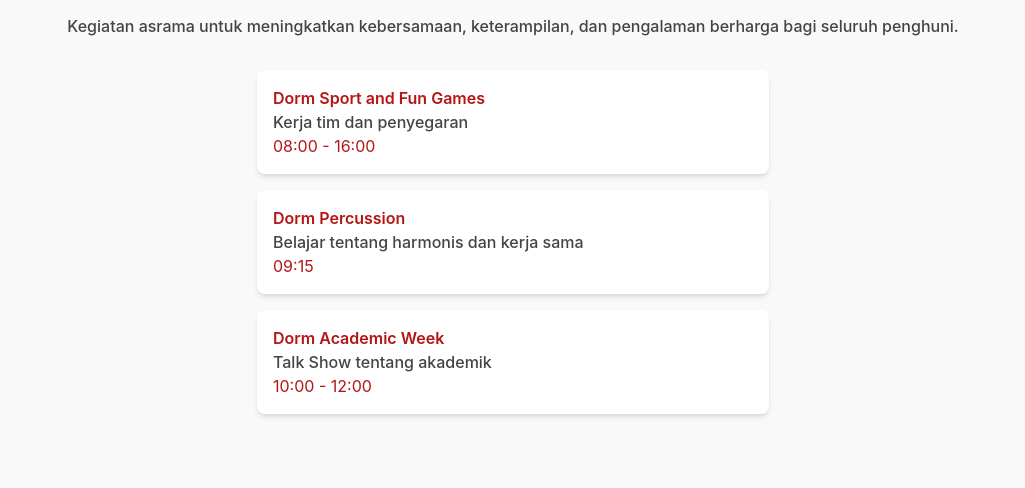
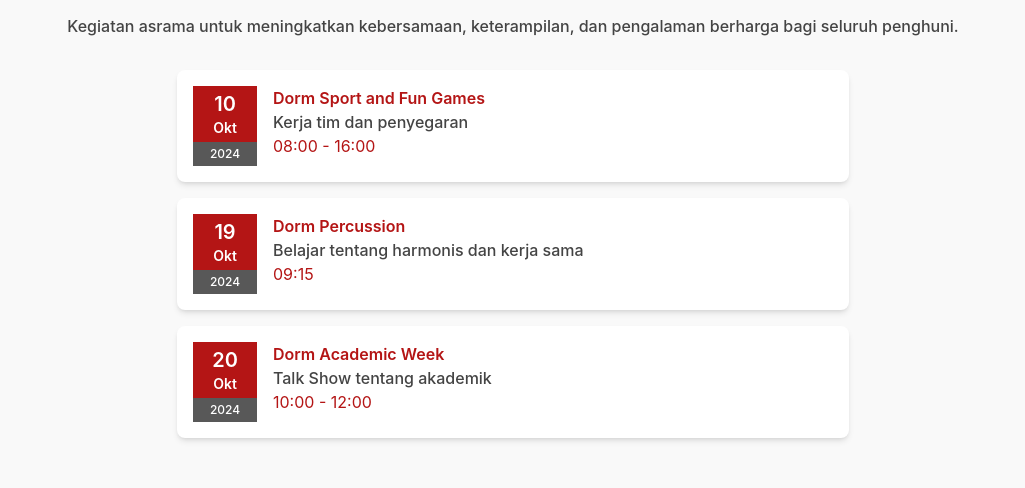
Before and after one commit to dnddsf3/IMPAL, a React (Vite) app in the folder tubes-impal/: page / in a window 1280 px wide. Shown: the part 2126-2614 px from the top of the page, without its empty margins (127-1152 px from the left). Built offline with nearby package versions, Linux system fonts and the light colour scheme.

Commit message:
landing & signup
signup masih belum rapi kalau ada error message

```diff
--- a/tubes-impal/src/Pages/Landing.jsx
+++ b/tubes-impal/src/Pages/Landing.jsx
@@ -124,7 +124,7 @@ const Landing = () => {
           className="hero-image w-full h-auto max-h-[80vh] object-cover absolute inset-0"
         />
         <div className="absolute inset-0 bg-black bg-opacity-50 flex items-center justify-center max-h-[80vh]">
-          <h1 className="text-3xl font-bold text-white mt-16">TELKOM UNIVERSITY DORMITORY</h1>
+          <h1 className="text-3xl font-bold text-white mt-24">TELKOM UNIVERSITY DORMITORY</h1>
         </div>
       </div>
       </section>
@@ -193,7 +193,58 @@ const Landing = () => {
       </div>
     </section>
 
+    <section className="activities py-12 px-4">
+      <h2 className="text-2xl font-bold text-center text-[#B41515]">KEGIATAN ASRAMA</h2>
+      <p className="text-4x1 mt-4 font-medium text-center text-[#444444]">
+        Kegiatan asrama untuk meningkatkan kebersamaan, keterampilan, dan pengalaman berharga bagi seluruh penghuni.
+      </p>
+      <div className="activity-list flex flex-col items-center mt-8 space-y-4">
+        <div className="activity flex bg-white p-4 rounded-lg shadow-md w-full max-w-2xl">
+          <div className="date-box flex flex-col items-center bg-[#B41515] text-white font-semibold w-16 h-20 mr-4">
+            <p className="text-xl mt-1">10</p>
+            <p className="text-sm">Okt</p>
+            <div className="year-box bg-[#585858] text-white text-xs font-medium w-full h-6 text-center mt-1 py-1">
+              2024
+            </div>
+          </div>
+          <div className="details">
+            <h3 className="font-semibold text-[#B41515]">Dorm Sport and Fun Games</h3>
+            <p className="font-medium text-[#444444]">Kerja tim dan penyegaran</p>
+            <p className="text-[#B41515]">08:00 - 16:00</p>
+          </div>
+        </div>
+        <div className="activity flex bg-white p-4 rounded-lg shadow-md w-full max-w-2xl">
+          <div className="date-box flex flex-col items-center bg-[#B41515] text-white font-semibold w-16 h-20 mr-4">
+            <p className="text-xl mt-1">19</p>
+            <p className="text-sm">Okt</p>
+            <div className="year-box bg-[#585858] text-white text-xs font-medium w-full h-6 text-center mt-1 py-1">
+              2024
+            </div>
+          </div>
+          <div className="details">
+            <h3 className="font-semibold text-[#B41515]">Dorm Percussion</h3>
+            <p className="font-medium text-[#444444]">Belajar tentang harmonis dan kerja sama</p>
+            <p className="text-[#B41515]">09:15</p>
+          </div>
+        </div>
+        <div className="activity flex bg-white p-4 rounded-lg shadow-md w-full max-w-2xl">
+          <div className="date-box flex flex-col items-center bg-[#B41515] text-white font-semibold w-16 h-20 mr-4">
+            <p className="text-xl mt-1">20</p>
+            <p className="text-sm">Okt</p>
+            <div className="year-box bg-[#585858] text-white text-xs font-medium w-full h-6 text-center mt-1 py-1">
+              2024
+            </div>
+          </div>
+          <div className="details">
+            <h3 className="font-semibold text-[#B41515]">Dorm Academic Week</h3>
+            <p className="font-medium text-[#444444]">Talk Show tentang akademik</p>
+            <p className="text-[#B41515]">10:00 - 12:00</p>
+          </div>
+        </div>
+      </div>
+    </section>
 
+    {/*
     <section className="activities py-12 px-4">
       <h2 className="text-2xl font-bold text-center text-[#B41515]">KEGIATAN ASRAMA</h2>
       <p className="text-4x1 mt-4 font-medium text-center text-[#444444]">Kegiatan asrama untuk meningkatkan kebersamaan, keterampilan, dan pengalaman berharga bagi seluruh penghuni.</p>
@@ -215,6 +266,7 @@ const Landing = () => {
         </div>
       </div>
     </section>
+    */}
 
     <section className="map-section py-12 px-48 relative flex items-center justify-between">
       <div className="map-container">
--- a/tubes-impal/src/Pages/Profile.jsx
+++ b/tubes-impal/src/Pages/Profile.jsx
@@ -247,9 +247,13 @@ const Profile = () => {
                 <button className="w-full text-left px-4 py-3 hover:bg-gray-50">Terms and conditions</button>
                 <button className="w-full text-left px-4 py-3 hover:bg-gray-50">Privacy policy</button>
                 <button className="w-full text-left px-4 py-3 hover:bg-gray-50">Change password</button>
-              <button className="w-full text-left px-4 py-3 hover:bg-gray-50">Log out</button>
+                <button
+                  className="w-full text-left px-4 py-3 hover:bg-gray-50"
+                  onClick={() => navigate('/login')}
+                >
+                  Log out
+                </button>
               </div>
-
             )}
 
             {activeTab === 'notifications' && (
--- a/tubes-impal/src/Pages/Signup.jsx
+++ b/tubes-impal/src/Pages/Signup.jsx
@@ -26,7 +26,7 @@ function Signup() {
 
     // Validasi email
     if (!email.includes('@') || !email.includes('student.telkomuniversity.ac.id')) {
-      setError('Email tidak valid! Harus menggunakan domain @student.telkomuniversity.ac.id');
+      setError('Email harus menggunakan domain @student.telkomuniversity.ac.id');
       return;
     }
 
@@ -91,7 +91,7 @@ function Signup() {
             />
           </div>
           {error && <p className="error-message">{error}</p>}
-          <button type="submit" className="signup-button">Sign Up</button>
+          <button type="submit" className="signup-buttonn">Sign Up</button>
         </form>
       </div>
     </div>
--- a/tubes-impal/src/Pages/WelDay.jsx
+++ b/tubes-impal/src/Pages/WelDay.jsx
@@ -141,9 +141,9 @@ const WelDay = () => {
 
       <div className="content bg-white shadow-md rounded-lg mt-8 w-11/12 max-w-4xl">
         <img
-          src="https://via.placeholder.com/800x400"
+          src="https://smb.telkomuniversity.ac.id/wp-content/uploads/2023/05/Asrama-1.jpg"
           alt="Welcoming Day"
-          className="rounded-t-lg w-full"
+          className="rounded-t-lg w-[900px] h-[450px] object-cover"
         />
         <div className="p-6 text-justify">
           <h1 className="text-3xl font-bold mb-2 text-[#B41515]">Welcoming Day</h1>
--- a/tubes-impal/src/dinda.css
+++ b/tubes-impal/src/dinda.css
@@ -13,7 +13,7 @@
 }
 
 body {
-  font-family: "Arial", sans-serif;
+  font-family: "OnestFont", sans-serif;
   background-color: #f8f9fa;
 }
 
@@ -58,7 +58,7 @@ body {
   margin-bottom: 15px;
   width: 100%;
 }
-
+/*
 .input-field {
   width: 100%;
   padding: 15px;
@@ -68,6 +68,7 @@ body {
   font-size: 14px;
   color: #333;
 }
+*/
 
 /* Sisi kanan login bagian sign up */
 .login-right {
@@ -164,12 +165,13 @@ body {
 }
 
 .input-field {
-  width: 100%;
-  padding: 0.75rem;
+  width: 350px;
+  padding: 1rem;
   border: none;
   border-radius: 8px;
   background-color: #f5f5f5;
   font-size: 1rem;
+  min-height: 50px;
 }
 
 /* Button di bawah Hello! */
@@ -185,8 +187,26 @@ body {
   margin-top: 3rem;
 }
 
+/* Button di bawah Create Accouunt */
+.signup-buttonn {
+    background-color: #b41515;
+    color: white;
+    padding: 0.75rem 2rem;
+    border-radius: 25px;
+    font-size: 1rem;
+    cursor: pointer;
+    transition: background-color 0.3s ease;
+    margin-top: 2rem;
+    margin-left: 7rem;
+}
+
 .signup-button:hover {
   background-color: rgba(255, 255, 255, 0.2);
+}
+
+.signup-buttonn:hover {
+    background-color: #b9b9b9;
+    color: white;
 }
 
 /* Error message */
--- a/tubes-impal/src/index.css
+++ b/tubes-impal/src/index.css
@@ -13,7 +13,7 @@
 }
 
 body {
-  font-family: "Arial", sans-serif;
+  font-family: "OnestFont", sans-serif;
   background-color: #f8f9fa;
 }
 
```
Lines whose indentation alone changed are shown as unchanged.
